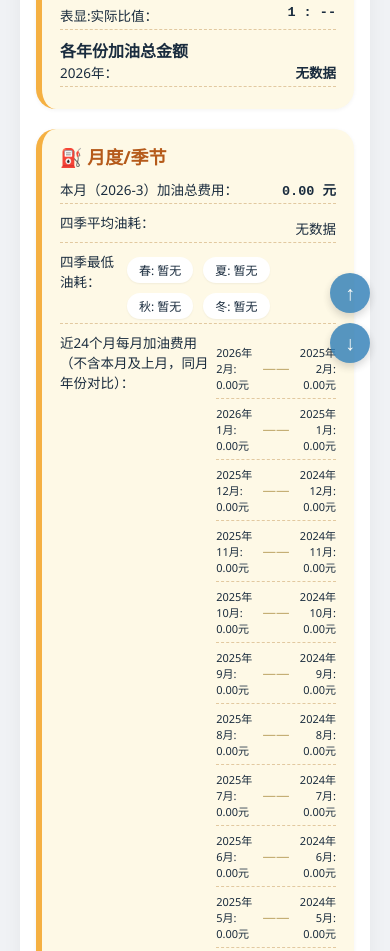
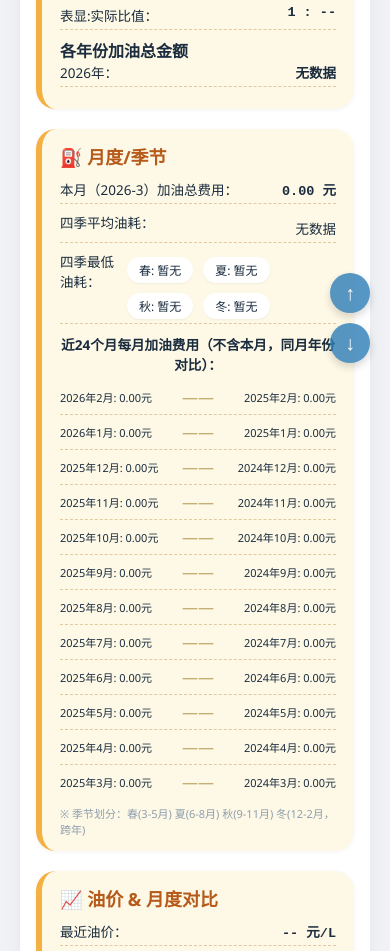
Before and after one commit to SunOnlineGood/MyCar, a plain HTML site: page index.html in a window 390 px wide. Shown: the part 461-1412 px from the top of the page. Drawn offline with Linux system fonts and the light colour scheme.

Commit message:
Add files via upload
更新了 月度/季节 卡 中 近24个月每月加油 的文字和显示位置

```diff
--- a/index.html
+++ b/index.html
@@ -254,6 +254,22 @@
             background: #f4f7fc;
             border-radius: 12px;
         }
+        /* 新增样式：让“近24个月费用”文字居中并在表格上方 */
+        .above-text {
+            text-align: center;
+            font-weight: bold;
+            margin: 0.8rem 0 0.4rem 0;
+            font-size: 0.95rem;
+        }
+        .cost-table-wrapper {
+            margin-top: 0.25rem;
+        }
+        @media (max-width: 768px) {
+            .above-text {
+                font-size: 0.85rem;
+                margin: 0.6rem 0 0.3rem;
+            }
+        }
     </style>
 </head>
 <body>
@@ -310,9 +326,7 @@
         </div>
         <table id="fuelTable">
             <thead>
-                <tr>
-                    <th>日期</th><th>加油升数(L)</th><th>金额(元)</th><th>行驶里程(km)</th><th>显示总里程(km)</th><th>表显油耗</th><th>实际油耗(L/100km)</th><th>操作</th>
-                </tr>
+                <tr><th>日期</th><th>加油升数(L)</th><th>金额(元)</th><th>行驶里程(km)</th><th>显示总里程(km)</th><th>表显油耗</th><th>实际油耗(L/100km)</th><th>操作</th></tr>
             </thead>
             <tbody id="fuelTbody"></tbody>
         </table>
@@ -322,11 +336,7 @@
     <div class="record-table" style="margin-top: 20px;">
         <div style="font-weight:600; margin-bottom:8px;">👀 观察记录（表显油耗与里程增量）</div>
         <table id="obsTable">
-            <thead>
-                <tr>
-                    <th>日期</th><th>行驶里程增量(km)</th><th>表显油耗(L/100km)</th><th>操作</th>
-                </tr>
-            </thead>
+            <thead><tr><th>日期</th><th>行驶里程增量(km)</th><th>表显油耗(L/100km)</th><th>操作</th></tr></thead>
             <tbody id="obsTbody"></tbody>
         </table>
     </div>
@@ -862,7 +872,9 @@
                 <div class="stat-item"><span class="stat-label">本月（${curYear}-${curMonth}）加油总费用：</span><span class="stat-value">${monthCost.toFixed(2)} 元</span></div>
                 <div class="stat-item"><span class="stat-label">四季平均油耗：</span><div class="season-row">${seasonAvgHtml}</div></div>
                 <div class="stat-item"><span class="stat-label">四季最低油耗：</span><div class="season-row">${seasonMinHtml}</div></div>
-                <div class="stat-item"><span class="stat-label">近24个月每月加油费用（不含本月及上月，同月年份对比）：</span>${monthlyCostHtml}</div>
+                <!-- 调整：文字移到表格上方，并添加专门样式类 -->
+                <div class="stat-label above-text">近24个月每月加油费用（不含本月，同月年份对比）：</div>
+                <div class="cost-table-wrapper">${monthlyCostHtml}</div>
                 <div style="font-size:11px; color:#8e9eae; margin-top:6px;">※ 季节划分：春(3-5月) 夏(6-8月) 秋(9-11月) 冬(12-2月，跨年)</div>
             </div>
             <div class="stat-card"><h3>📈 油价 & 月度对比</h3>
```
